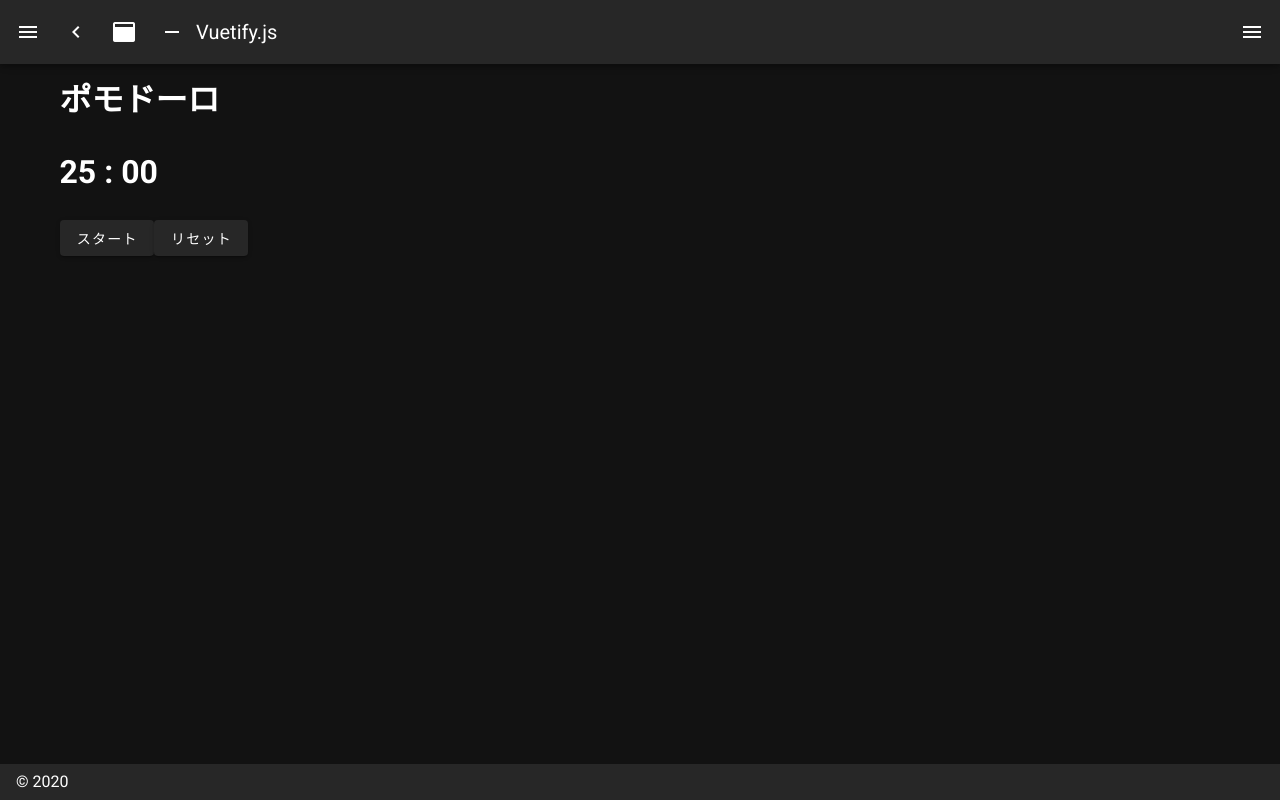
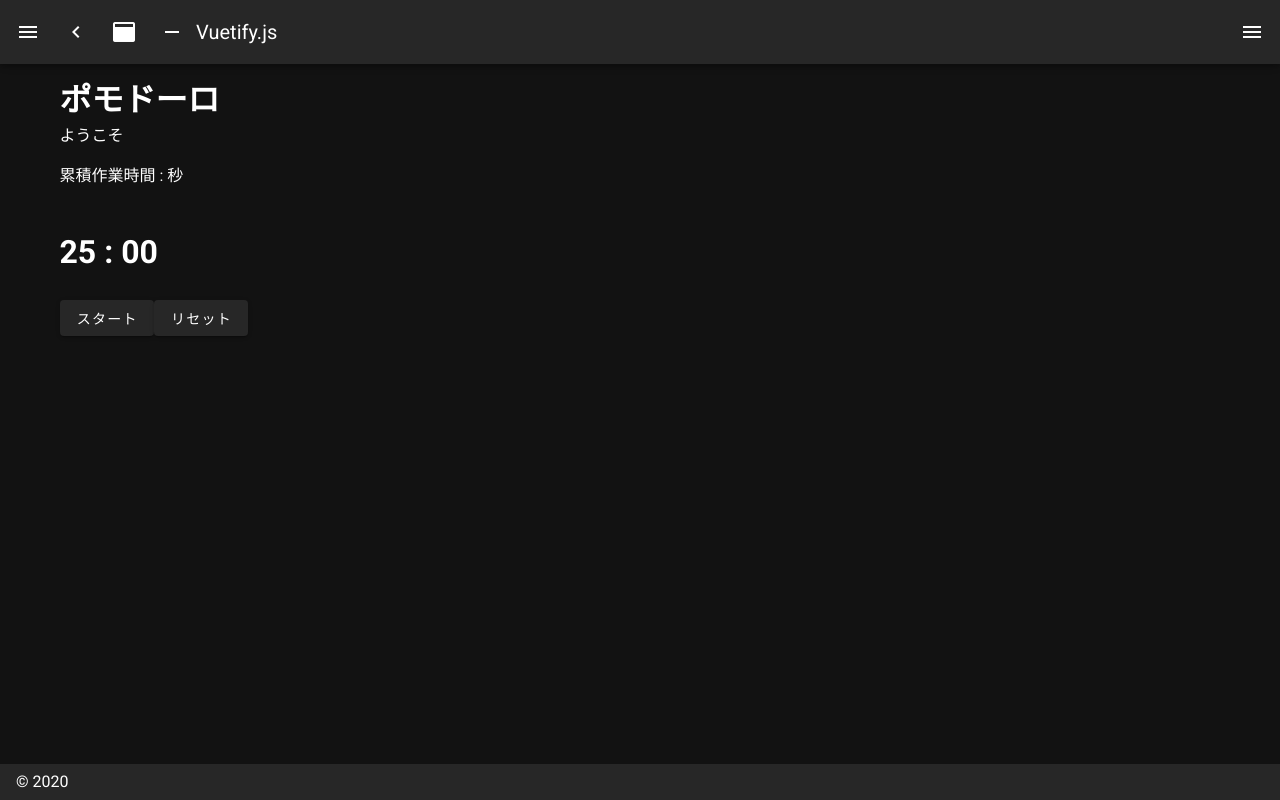
Before and after one commit to KenyaSugimoto/Pomodoro-app, a Nuxt app: page /main in a window 1280 px wide. Built offline with nearby package versions, Linux system fonts and the light colour scheme.

Commit message:
feat: ユーザ情報表示

```diff
--- a/pages/main.vue
+++ b/pages/main.vue
@@ -2,6 +2,8 @@
   <v-row>
     <v-col cols="12">
       <h1>{{ displayStatus }}</h1>
+      <p>ようこそ {{ $store.getters['user/userName'] }}</p>
+      <p>累積作業時間 : {{ $store.getters['user/totalWorkTime'] }}秒</p>
     </v-col>
     <v-col cols="12">
       <h1>{{ remainingTime }}</h1>
```
